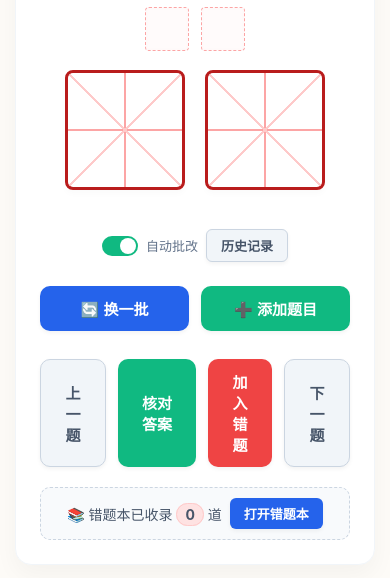
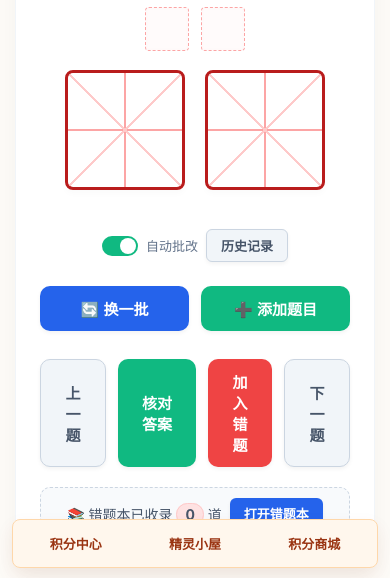
Before and after one commit to peiyuc/quiz, a plain HTML site: page index.html in a window 390 px wide. Shown: the part 266-844 px from the top of the page. Drawn offline with Linux system fonts and the light colour scheme.

Commit message:
style: move points navigation to side rail

```diff
--- a/index.html
+++ b/index.html
@@ -94,7 +94,7 @@
       display: flex;
       align-items: flex-start;
       justify-content: center;
-      padding: 15px;
+      padding: 15px 15px 15px 112px;
       overflow: hidden; /* 防止主容器出现额外滚动条 */
     }
     .left {
@@ -863,11 +863,19 @@
     /* ========== 积分/精灵功能页 ========== */
     .page-nav {
       display: flex;
-      gap: 4px;
+      flex-direction: column;
+      gap: 8px;
+      position: fixed;
+      left: 16px;
+      top: 132px;
+      z-index: 9;
       background: #fff7ed;
       border: 1px solid #fed7aa;
       border-radius: 8px;
-      padding: 4px;
+      padding: 8px;
+      width: 88px;
+      justify-content: center;
+      box-shadow: 0 8px 18px rgba(154, 52, 18, .08);
     }
     .nav-btn {
       border: none;
@@ -877,7 +885,7 @@
       cursor: pointer;
       font-size: 13px;
       font-weight: bold;
-      padding: 8px 10px;
+      padding: 10px 8px;
       white-space: nowrap;
       touch-action: manipulation;
     }
@@ -893,6 +901,26 @@
       overflow-y: auto;
       -webkit-overflow-scrolling: touch;
       touch-action: pan-y;
+    }
+    @media (max-width: 600px) {
+      .main {
+        padding: 15px;
+        padding-bottom: 72px;
+      }
+      .page-nav {
+        top: auto;
+        left: 12px;
+        right: 12px;
+        bottom: 10px;
+        width: auto;
+        flex-direction: row;
+        gap: 4px;
+        padding: 5px;
+      }
+      .nav-btn {
+        flex: 1;
+        padding: 9px 6px;
+      }
     }
     .feature-page.show {
       display: flex;
@@ -1098,11 +1126,6 @@
     <button class="tab-btn" id="tabMath" onclick="switchSubject('math')">🔢 数学</button>
     <button class="tab-btn" id="tabEnglish" onclick="switchSubject('english')">🔤 英语</button>
     <button class="tab-btn" id="tabScience" onclick="switchSubject('science')">🔬 科学</button>
-  </div>
-  <div class="page-nav">
-    <button class="nav-btn" id="navPoints" onclick="openFeaturePage('points')">积分中心</button>
-    <button class="nav-btn" id="navPet" onclick="openFeaturePage('pet')">精灵小屋</button>
-    <button class="nav-btn" id="navShop" onclick="openFeaturePage('shop')">积分商城</button>
   </div>
   <div id="selectorArea">
     <select id="unitSelect">
@@ -1128,6 +1151,12 @@
     </select>
   </div>
 </header>
+
+<div class="page-nav">
+  <button class="nav-btn" id="navPoints" onclick="openFeaturePage('points')">积分中心</button>
+  <button class="nav-btn" id="navPet" onclick="openFeaturePage('pet')">精灵小屋</button>
+  <button class="nav-btn" id="navShop" onclick="openFeaturePage('shop')">积分商城</button>
+</div>
 
 <div class="main">
   <div class="left">
@@ -1632,6 +1661,9 @@ document.addEventListener("DOMContentLoaded", function(){
   safeAddListener("scienceStartBtn", "click", startScience);
   safeAddListener("scienceSubmitBtn", "click", submitScience);
   safeAddListener("scienceHistoryBtn", "click", showScienceHistory);
+  safeAddListener("navPoints", "click", function() { openFeaturePage('points'); });
+  safeAddListener("navPet", "click", function() { openFeaturePage('pet'); });
+  safeAddListener("navShop", "click", function() { openFeaturePage('shop'); });
   safeAddListener("chineseHistoryBtn", "click", showChineseDailyHistory);
   safeAddListener("refreshDailyBtn", "click", refreshDailyChinese);
   safeAddListener("addWordBtn", "click", showAddWordModal);
```
